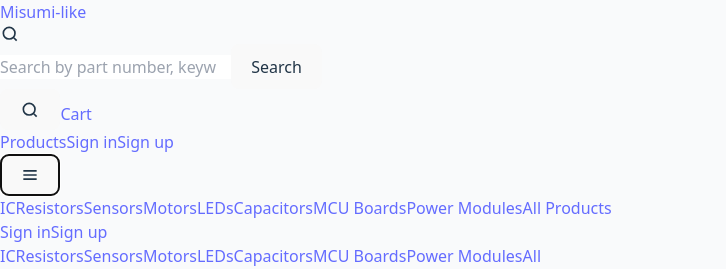
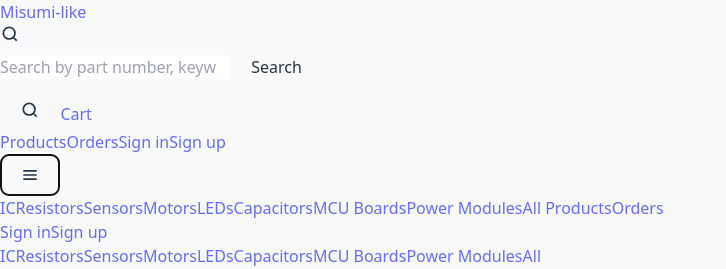
Before and after one commit to vitaminvy/onlineshop, a React (Vite) app: page / in a window 1280 px wide. Both pictures are taken after a click on the button 30 px from the left and 174 px from the top of the page. Shown: the top 269 px of the page, without its empty margins (0-726 px from the left). Built offline with nearby package versions, Linux system fonts and the light colour scheme.

Commit message:
feat(navbar): add Orders link to navbar

```diff
--- a/src/components/layout/Navbar.tsx
+++ b/src/components/layout/Navbar.tsx
@@ -60,6 +60,9 @@
             <div className="hidden items-center gap-2 sm:flex">
               <NavLink to="/category/all" className="rounded-md px-3 py-2 text-sm text-gray-700 hover:bg-gray-100">
                 Products
+              </NavLink>
+              <NavLink to="/orders" className="rounded-md px-3 py-2 text-sm text-gray-700 hover:bg-gray-100">
+                Orders
               </NavLink>
               <NavLink to="/login" className="rounded-md px-3 py-2 text-sm text-gray-700 hover:bg-gray-100">
                 Sign in
@@ -127,6 +130,16 @@
                 </NavLink>
                 <NavLink to="/category/all" onClick={() => setMobileMenuOpen(false)}>
                   All Products
+                </NavLink>
+                <NavLink
+                  to="/orders"
+                  className={({ isActive }) =>
+                    isActive
+                      ? "rounded-md px-3 py-2 text-sm text-primary font-semibold border-b-2 border-primary"
+                      : "rounded-md px-3 py-2 text-sm text-gray-700 hover:bg-gray-100"
+                  }
+                >
+                  Orders
                 </NavLink>
 
                 <div className="mt-2 border-t pt-2">
```
